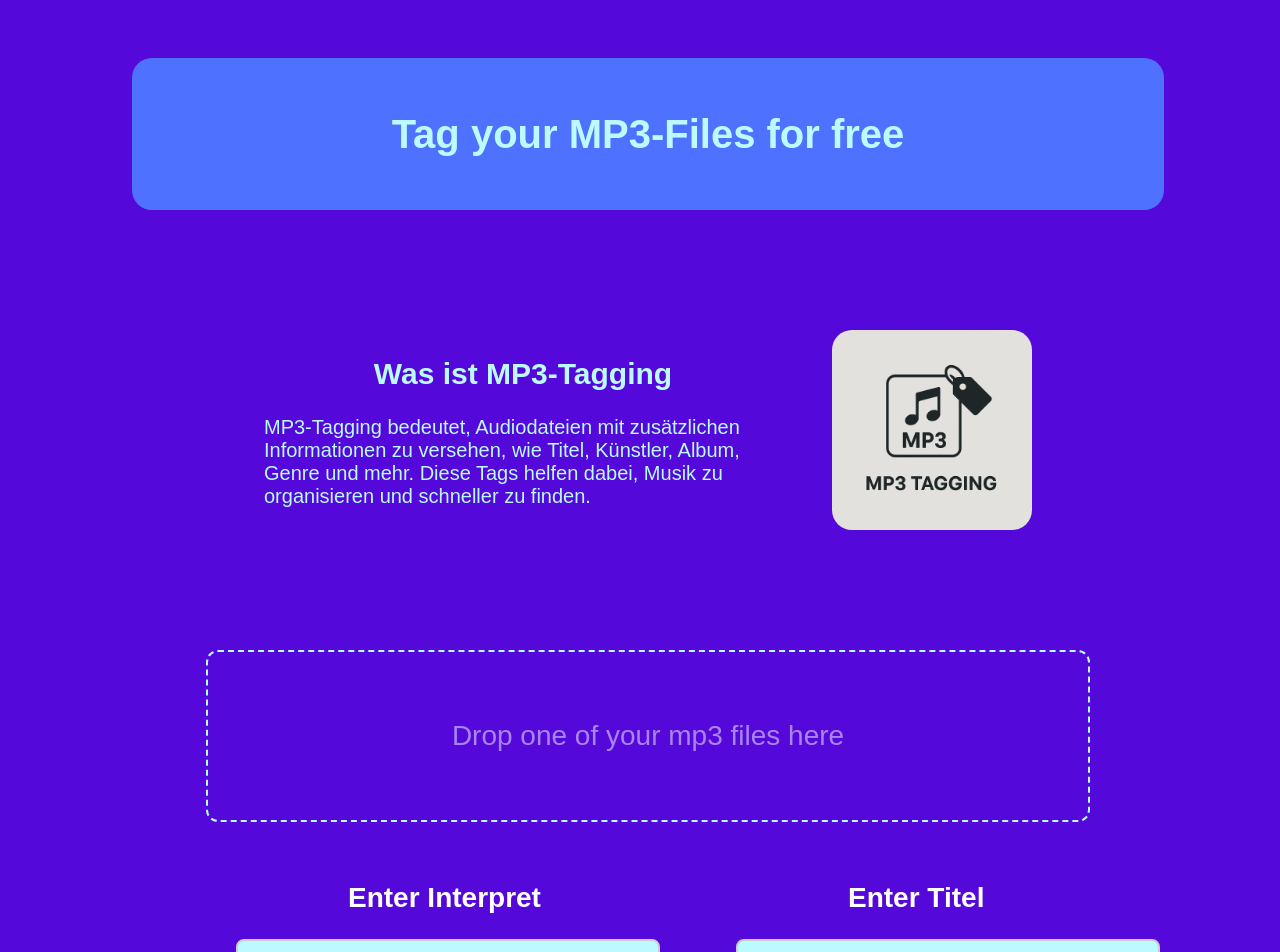
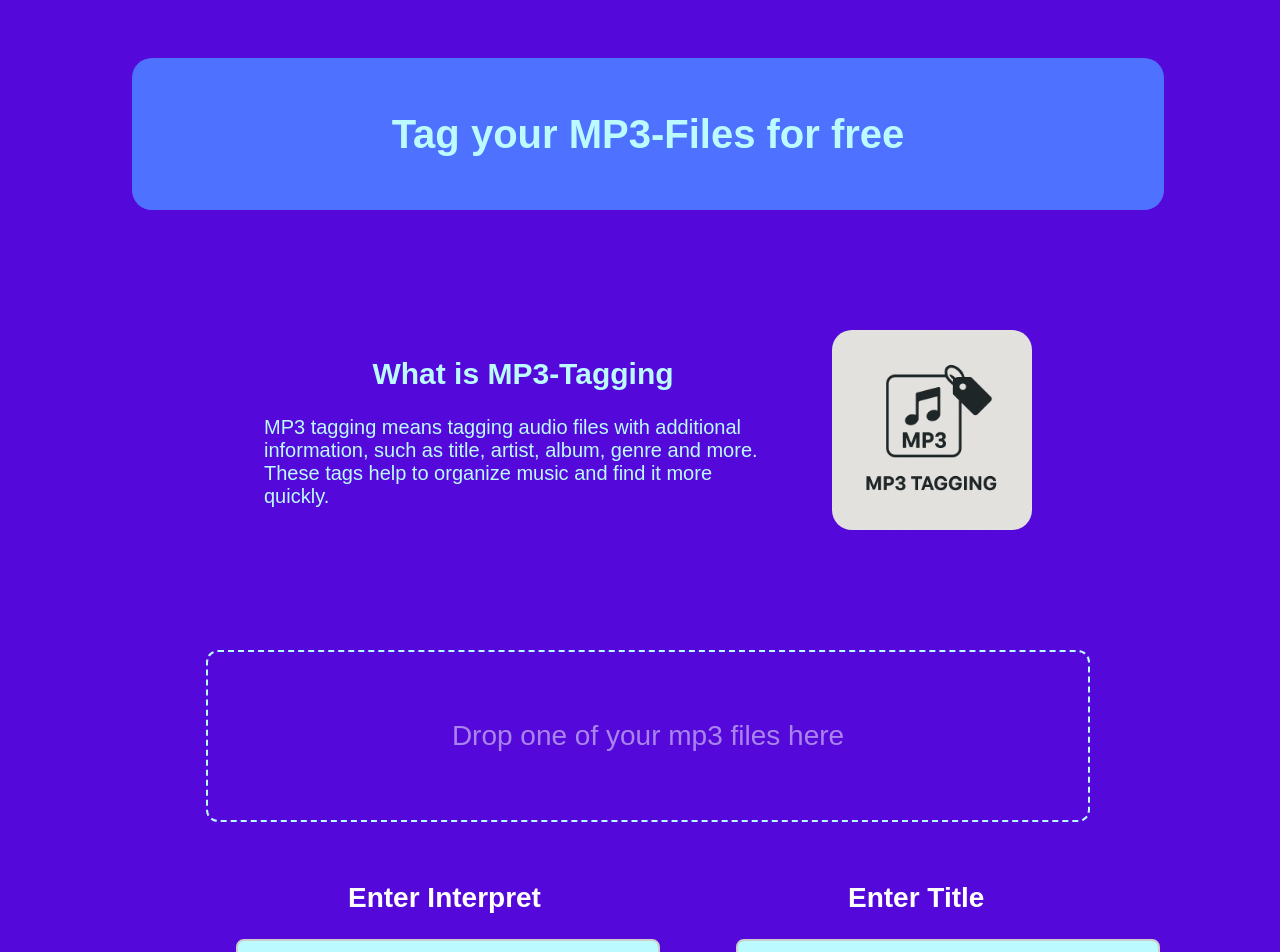
Before and after one commit to Youdontknowme720/taggerweb, a React (Vite) app: page /tagger in a window 1280 px wide. Shown: the top 952 px of the page. Built offline with nearby package versions, Linux system fonts and the light colour scheme.

Commit message:
fix beschreibung

```diff
--- a/src/comps/Expl/ExplainT.tsx
+++ b/src/comps/Expl/ExplainT.tsx
@@ -11,12 +11,11 @@ const ExplainTxt: React.FC = () => {
                  }
              }>
             <h2 style={{display: "flex", justifyContent: "center"}}>
-                Was ist MP3-Tagging
+                What is MP3-Tagging
             </h2>
             <p style={{display: "flex"}}>
-                MP3-Tagging bedeutet, Audiodateien mit zusätzlichen Informationen zu versehen, wie Titel, Künstler,
-                Album, Genre und mehr.
-                Diese Tags helfen dabei, Musik zu organisieren und schneller zu finden.
+                MP3 tagging means tagging audio files with additional information, such as title, artist,
+                album, genre and more. These tags help to organize music and find it more quickly.
             </p>
         </div>
     );
--- a/src/pages/TaggerPage.tsx
+++ b/src/pages/TaggerPage.tsx
@@ -31,7 +31,7 @@ const TaggerPage = () => {
             </div>
             <div style={{display: "flex"}}>
                 <TaggingField tagname="Enter Interpret" value={interpret} onChange={setInterpret} />
-                <TaggingField tagname="Enter Titel" value={titel} onChange={setTitel} />
+                <TaggingField tagname="Enter Title" value={titel} onChange={setTitel} />
             </div>
             <SubmitButton interpret={interpret} titel={titel} file={file} />
         </div>
```
